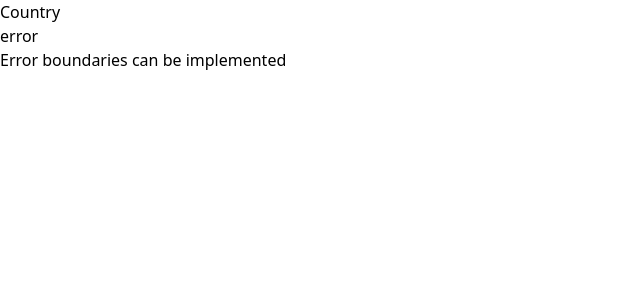
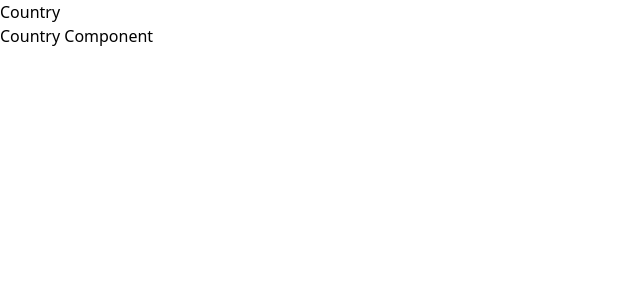
Before and after one commit to shaktisingh647/clusterApp, a React (Vite) app: page /country in a window 1280 px wide. Shown: the top 300 px of the page, without its empty margins (0-640 px from the left). Built offline with nearby package versions, Linux system fonts and the light colour scheme.

Commit message:
new_changes

```diff
--- a/src/pages/Country.jsx
+++ b/src/pages/Country.jsx
@@ -4,8 +4,7 @@ export const Country = () => {
   return (
     <div>Country
 
-      <h1>error</h1>
-      <p>Error boundaries can be implemented</p>
+      <h1>Country Component</h1>
       <div><h1></h1></div>
     </div>
   )
```
